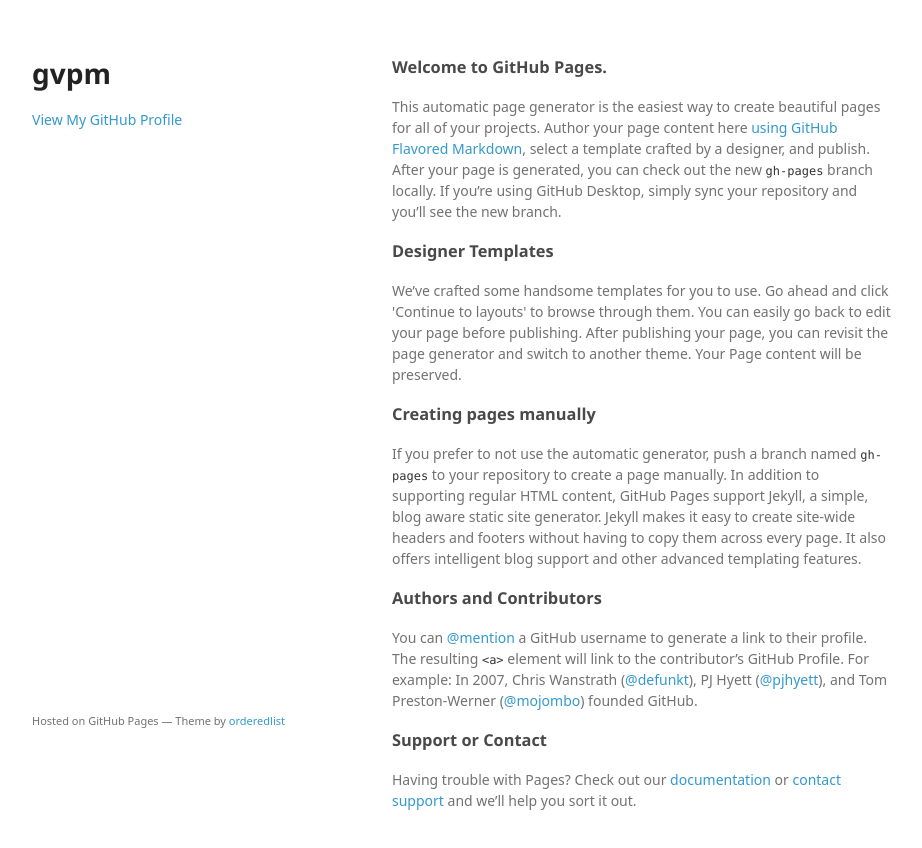
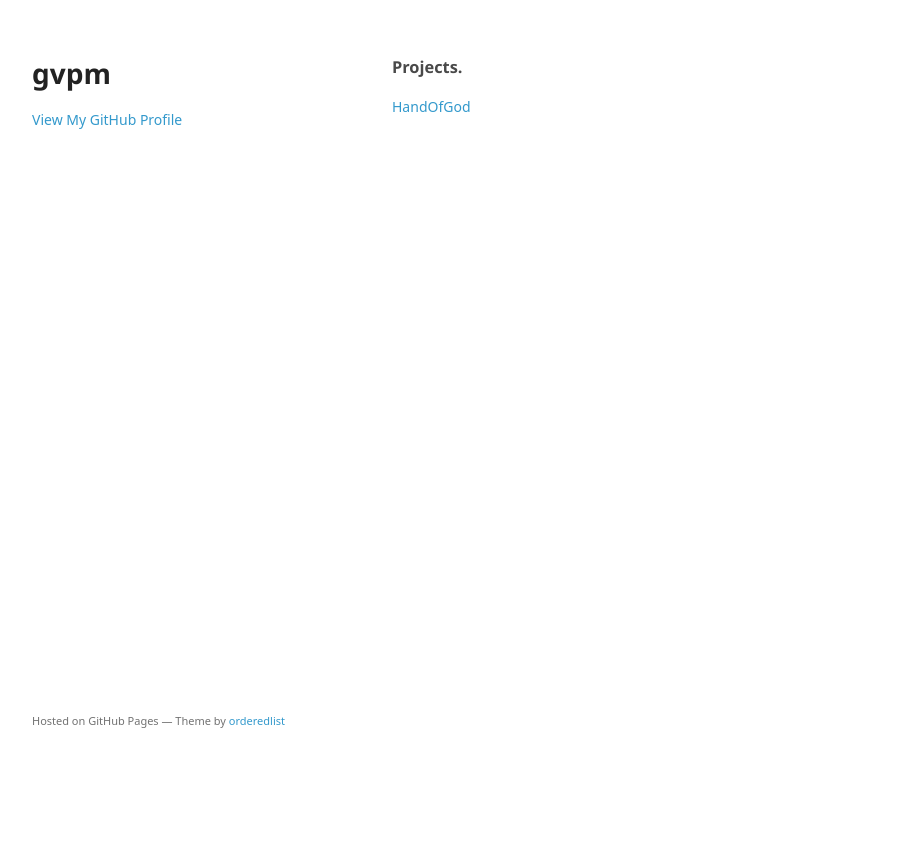
Before and after one commit to gvpm/gvpm.github.io, a plain HTML site: page index.html in a window 1280 px wide. Shown: the whole page, without its empty margins (178-1100 px from the left). After the commit the page ends 800 px from the top, so only its background shows below. Drawn offline with Linux system fonts and the light colour scheme; a web font is replaced by a local one.

Commit message:
Replace master branch with page content via GitHub

```diff
--- a/index.html
+++ b/index.html
@@ -24,29 +24,9 @@
       </header>
       <section>
         <h3>
-<a id="welcome-to-github-pages" class="anchor" href="#welcome-to-github-pages" aria-hidden="true"><span aria-hidden="true" class="octicon octicon-link"></span></a>Welcome to GitHub Pages.</h3>
+<a id="projects" class="anchor" href="#projects" aria-hidden="true"><span aria-hidden="true" class="octicon octicon-link"></span></a>Projects.</h3>
 
-<p>This automatic page generator is the easiest way to create beautiful pages for all of your projects. Author your page content here <a href="https://guides.github.com/features/mastering-markdown/">using GitHub Flavored Markdown</a>, select a template crafted by a designer, and publish. After your page is generated, you can check out the new <code>gh-pages</code> branch locally. If you’re using GitHub Desktop, simply sync your repository and you’ll see the new branch.</p>
-
-<h3>
-<a id="designer-templates" class="anchor" href="#designer-templates" aria-hidden="true"><span aria-hidden="true" class="octicon octicon-link"></span></a>Designer Templates</h3>
-
-<p>We’ve crafted some handsome templates for you to use. Go ahead and click 'Continue to layouts' to browse through them. You can easily go back to edit your page before publishing. After publishing your page, you can revisit the page generator and switch to another theme. Your Page content will be preserved.</p>
-
-<h3>
-<a id="creating-pages-manually" class="anchor" href="#creating-pages-manually" aria-hidden="true"><span aria-hidden="true" class="octicon octicon-link"></span></a>Creating pages manually</h3>
-
-<p>If you prefer to not use the automatic generator, push a branch named <code>gh-pages</code> to your repository to create a page manually. In addition to supporting regular HTML content, GitHub Pages support Jekyll, a simple, blog aware static site generator. Jekyll makes it easy to create site-wide headers and footers without having to copy them across every page. It also offers intelligent blog support and other advanced templating features.</p>
-
-<h3>
-<a id="authors-and-contributors" class="anchor" href="#authors-and-contributors" aria-hidden="true"><span aria-hidden="true" class="octicon octicon-link"></span></a>Authors and Contributors</h3>
-
-<p>You can <a href="https://help.github.com/articles/basic-writing-and-formatting-syntax/#mentioning-users-and-teams" class="user-mention">@mention</a> a GitHub username to generate a link to their profile. The resulting <code>&lt;a&gt;</code> element will link to the contributor’s GitHub Profile. For example: In 2007, Chris Wanstrath (<a href="https://github.com/defunkt" class="user-mention">@defunkt</a>), PJ Hyett (<a href="https://github.com/pjhyett" class="user-mention">@pjhyett</a>), and Tom Preston-Werner (<a href="https://github.com/mojombo" class="user-mention">@mojombo</a>) founded GitHub.</p>
-
-<h3>
-<a id="support-or-contact" class="anchor" href="#support-or-contact" aria-hidden="true"><span aria-hidden="true" class="octicon octicon-link"></span></a>Support or Contact</h3>
-
-<p>Having trouble with Pages? Check out our <a href="https://help.github.com/pages">documentation</a> or <a href="https://github.com/contact">contact support</a> and we’ll help you sort it out.</p>
+<p><a href="http://gvpm.github.io/handOfGod">HandOfGod</a></p>
       </section>
       <footer>
         <p><small>Hosted on GitHub Pages &mdash; Theme by <a href="https://github.com/orderedlist">orderedlist</a></small></p>
```
Also changed, not shown: params.json (+1 -1 lines).
